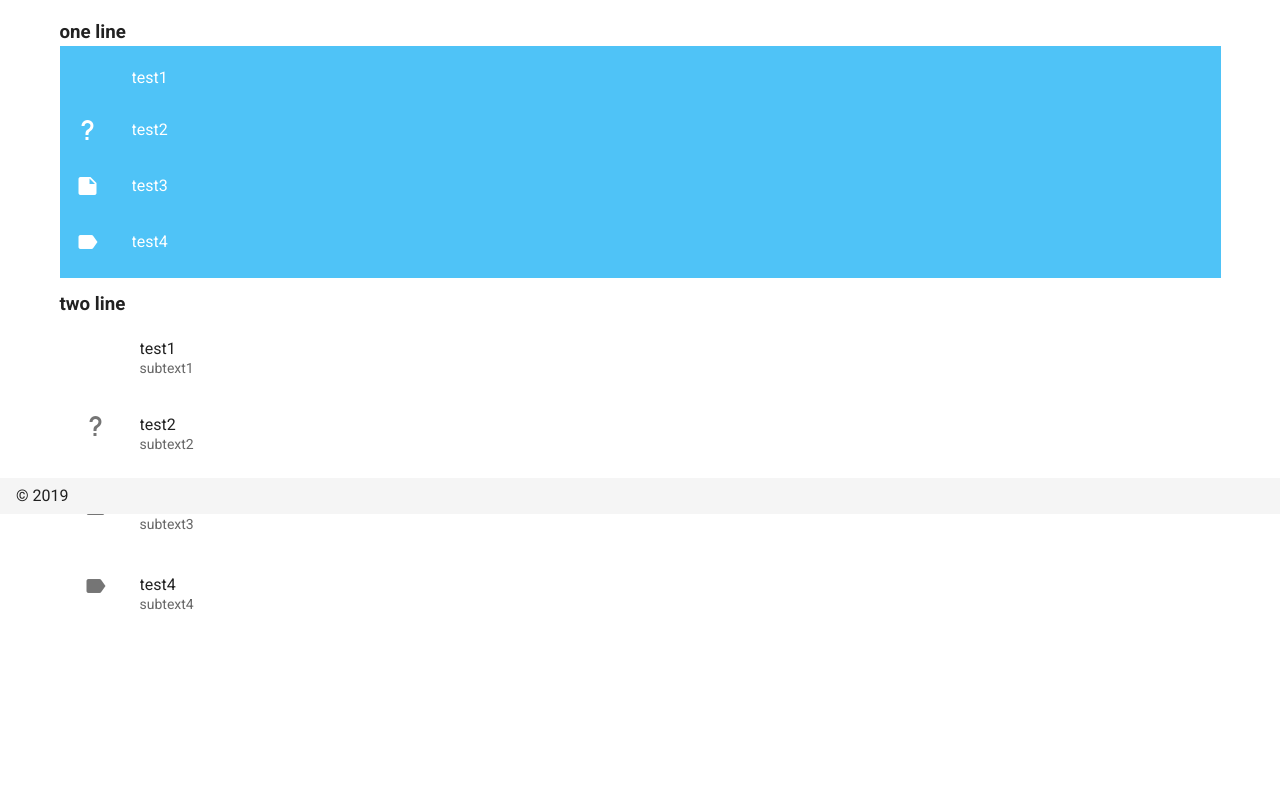
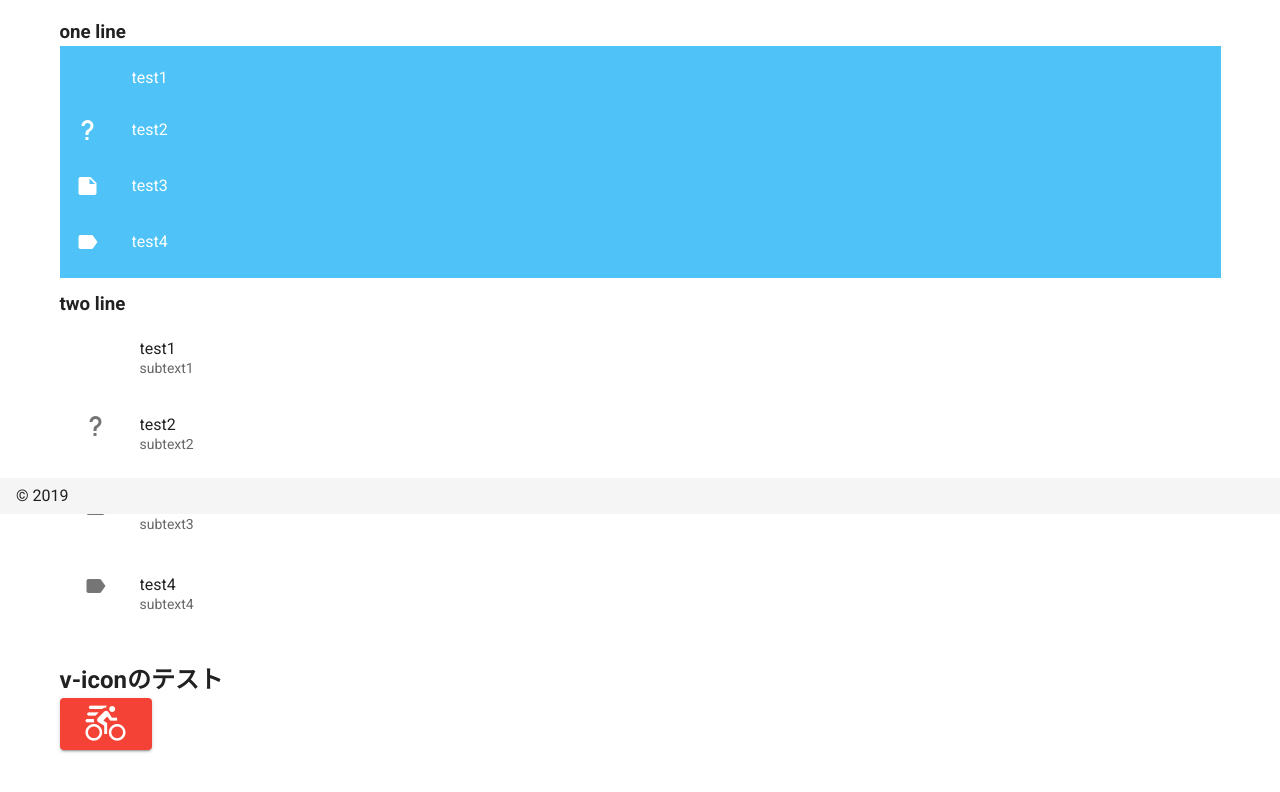
Before and after one commit to YasuakiHirano/poc-nuxt, a Nuxt app: page /parts-test in a window 1280 px wide. Shown: the part 286-1078 px from the top of the page. Before the commit the page ends 972 px from the top, so only its background shows below. Built offline with nearby package versions, Linux system fonts and the light colour scheme.

Commit message:
iconテスト

```diff
--- a/pages/parts-test.vue
+++ b/pages/parts-test.vue
@@ -57,6 +57,27 @@
         </v-list-item>
       </v-list>
     </v-col>
+    <v-col cols="12">
+      <h2>v-iconのテスト</h2>
+      <v-btn color="red" x-large>
+        <v-icon class="white--text" x-large>mdi-bike-fast</v-icon>
+      </v-btn>
+      <v-btn color="blue" icon>
+        <v-icon x-small color="red">mdi-face</v-icon>
+      </v-btn>
+      <v-btn color="blue" icon>
+        <v-icon small>mdi-face</v-icon>
+      </v-btn>
+      <v-btn color="blue" icon>
+        <v-icon medium>mdi-face</v-icon>
+      </v-btn>
+      <v-btn color="blue" icon>
+        <v-icon large>mdi-face</v-icon>
+      </v-btn>
+      <v-btn color="blue" icon>
+        <v-icon x-large>mdi-face</v-icon>
+      </v-btn>
+    </v-col>
   </v-row>
 </template>
 <script>
```
